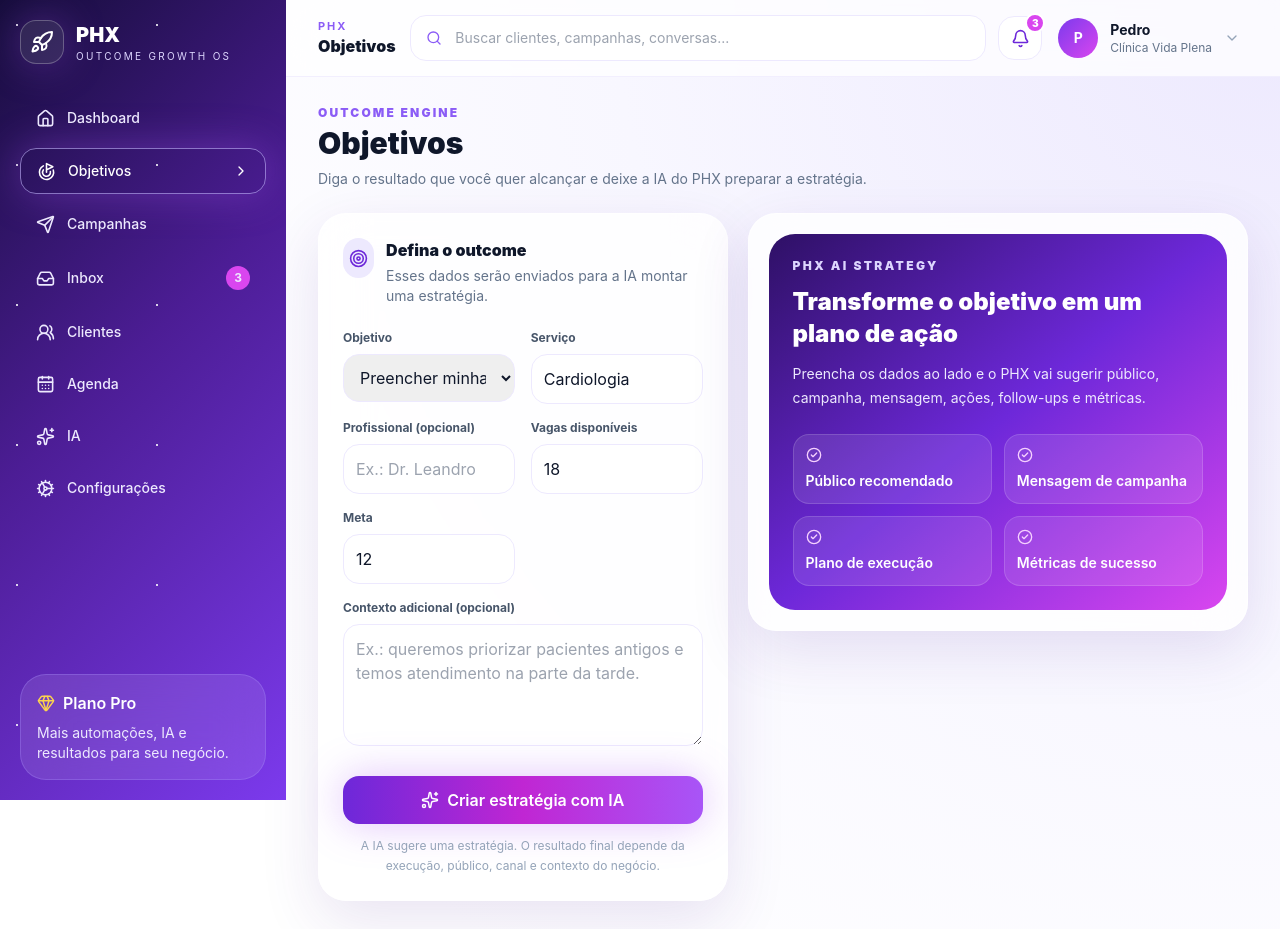
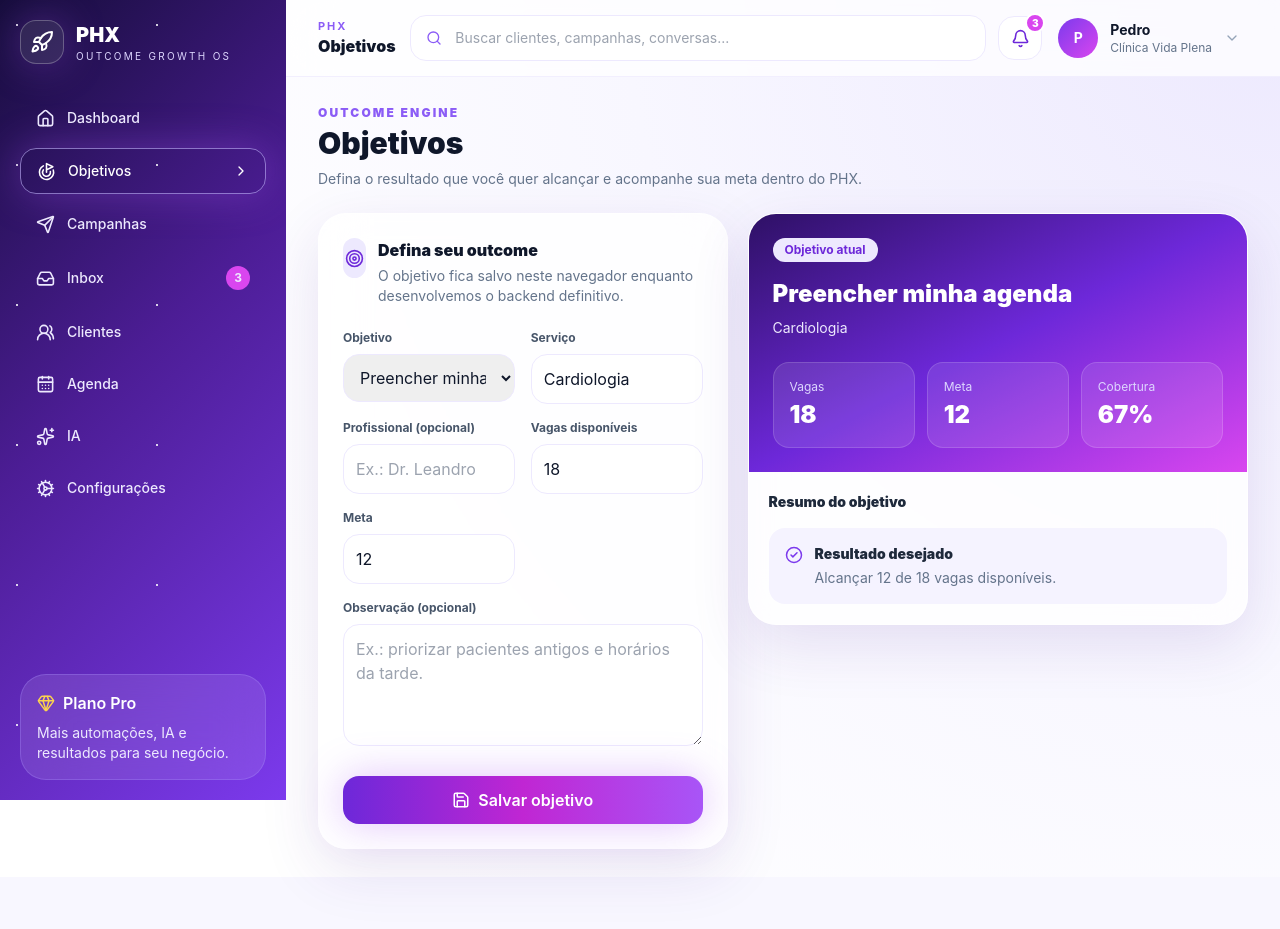
Before and after one commit to PedroH6/PHX, a React (Vite) app: page /objetivos in a window 1280 px wide. After the commit the page ends 877 px from the top, so only its background shows below. Built offline with nearby package versions, Linux system fonts and the light colour scheme.

Commit message:
refactor: remove AI strategy from objectives

```diff
--- a/src/pages/Objectives.jsx
+++ b/src/pages/Objectives.jsx
@@ -1,9 +1,9 @@
-import { useState } from 'react'
-import { ArrowRight, CheckCircle2, LoaderCircle, Send, Sparkles, Target, TriangleAlert } from 'lucide-react'
-import { useNavigate, useOutletContext } from 'react-router-dom'
+import { useEffect, useMemo, useState } from 'react'
+import { CheckCircle2, Save, Target } from 'lucide-react'
+import { useOutletContext } from 'react-router-dom'
 import { Field, PageHeading, StatusPill } from '../components/UI'
 
-const initialForm = {
+const defaultObjective = {
   objective: 'Preencher minha agenda',
   service: 'Cardiologia',
   professional: '',
@@ -12,50 +12,55 @@ const initialForm = {
   context: '',
 }
 
+function loadObjective() {
+  try {
+    const saved = localStorage.getItem('phx-current-objective')
+    return saved ? { ...defaultObjective, ...JSON.parse(saved) } : defaultObjective
+  } catch {
+    return defaultObjective
+  }
+}
+
 export default function Objectives() {
   const { notify } = useOutletContext()
-  const navigate = useNavigate()
-  const [form, setForm] = useState(initialForm)
-  const [strategy, setStrategy] = useState(null)
-  const [meta, setMeta] = useState(null)
-  const [loading, setLoading] = useState(false)
-  const [error, setError] = useState('')
+  const [form, setForm] = useState(loadObjective)
+  const [savedAt, setSavedAt] = useState('')
+
+  const progress = useMemo(() => {
+    const available = Math.max(1, Number(form.availableSlots) || 1)
+    const target = Math.max(0, Number(form.target) || 0)
+    return Math.min(100, Math.round((target / available) * 100))
+  }, [form.availableSlots, form.target])
+
+  useEffect(() => {
+    const saved = localStorage.getItem('phx-objective-saved-at')
+    if (saved) setSavedAt(saved)
+  }, [])
 
   const updateField = (field, value) => {
     setForm((current) => ({ ...current, [field]: value }))
   }
 
-  const generateStrategy = async (event) => {
+  const saveObjective = (event) => {
     event.preventDefault()
-    setLoading(true)
-    setError('')
-    setStrategy(null)
 
-    try {
-      const response = await fetch('/api/ai/strategy', {
-        method: 'POST',
-        headers: { 'Content-Type': 'application/json' },
-        body: JSON.stringify({
+    const normalized = {
       ...form,
-          availableSlots: Number(form.availableSlots),
-          target: Number(form.target),
-        }),
-      })
-
-      const data = await response.json()
-
-      if (!response.ok) {
-        throw new Error(data.error || 'Não foi possível gerar a estratégia.')
+      availableSlots: Math.max(1, Number(form.availableSlots) || 1),
+      target: Math.max(1, Number(form.target) || 1),
     }
 
-      setStrategy(data.strategy)
-      setMeta(data.meta)
-      notify('Estratégia criada com IA ✨')
-    } catch (requestError) {
-      setError(requestError.message)
-    } finally {
-      setLoading(false)
+    if (normalized.target > normalized.availableSlots) {
+      notify('A meta não pode ser maior que as vagas disponíveis')
+      return
     }
+
+    const now = new Date().toLocaleString('pt-BR')
+    localStorage.setItem('phx-current-objective', JSON.stringify(normalized))
+    localStorage.setItem('phx-objective-saved-at', now)
+    setForm(normalized)
+    setSavedAt(now)
+    notify('Objetivo salvo com sucesso')
   }
 
   return (
@@ -63,12 +68,12 @@ export default function Objectives() {
       <PageHeading
         eyebrow="Outcome Engine"
         title="Objetivos"
-        description="Diga o resultado que você quer alcançar e deixe a IA do PHX preparar a estratégia."
+        description="Defina o resultado que você quer alcançar e acompanhe sua meta dentro do PHX."
       />
 
       <section className="grid gap-5 xl:grid-cols-[.9fr_1.1fr]">
         <form
-          onSubmit={generateStrategy}
+          onSubmit={saveObjective}
           className="glass-card self-start p-5 sm:p-6"
         >
           <div className="flex items-start gap-3">
@@ -76,9 +81,10 @@ export default function Objectives() {
               <Target size={19} />
             </div>
             <div>
-              <h2 className="font-black text-slate-900">Defina o outcome</h2>
+              <h2 className="font-black text-slate-900">Defina seu outcome</h2>
               <p className="mt-1 text-sm text-slate-500">
-                Esses dados serão enviados para a IA montar uma estratégia.
+                O objetivo fica salvo neste navegador enquanto desenvolvemos o
+                backend definitivo.
               </p>
             </div>
           </div>
@@ -141,223 +147,98 @@ export default function Objectives() {
             </Field>
 
             <div className="sm:col-span-2">
-              <Field label="Contexto adicional (opcional)">
+              <Field label="Observação (opcional)">
                 <textarea
                   rows="4"
                   value={form.context}
                   onChange={(event) =>
                     updateField('context', event.target.value)
                   }
-                  placeholder="Ex.: queremos priorizar pacientes antigos e temos atendimento na parte da tarde."
+                  placeholder="Ex.: priorizar pacientes antigos e horários da tarde."
                 />
               </Field>
             </div>
           </div>
 
-          {error && (
-            <div className="mt-5 flex gap-3 rounded-2xl border border-rose-100 bg-rose-50 p-4 text-sm text-rose-700">
-              <TriangleAlert className="mt-0.5 shrink-0" size={18} />
-              <div>
-                <div className="font-black">Não foi possível gerar</div>
-                <div className="mt-1">{error}</div>
-              </div>
-            </div>
-          )}
-
-          <button
-            type="submit"
-            disabled={loading}
-            className="gradient-button mt-6 w-full disabled:cursor-not-allowed disabled:opacity-60"
-          >
-            {loading ? (
-              <>
-                <LoaderCircle className="animate-spin" size={18} />
-                Criando estratégia...
-              </>
-            ) : (
-              <>
-                <Sparkles size={18} />
-                Criar estratégia com IA
-              </>
-            )}
+          <button type="submit" className="gradient-button mt-6 w-full">
+            <Save size={18} />
+            Salvar objetivo
           </button>
-
-          <p className="mt-3 text-center text-xs leading-5 text-slate-400">
-            A IA sugere uma estratégia. O resultado final depende da execução,
-            público, canal e contexto do negócio.
-          </p>
         </form>
 
-        <div className="min-w-0">
-          {!strategy ? (
-            <div className="glass-card overflow-hidden p-5">
-              <div className="rounded-[26px] bg-gradient-to-br from-violet-950 via-violet-700 to-fuchsia-500 p-6 text-white">
-                <div className="text-xs font-black uppercase tracking-[.2em] text-violet-200">
-                  PHX AI Strategy
-                </div>
-                <h3 className="mt-3 text-2xl font-black">
-                  Transforme o objetivo em um plano de ação
-                </h3>
-                <p className="mt-3 max-w-lg text-sm leading-6 text-violet-100">
-                  Preencha os dados ao lado e o PHX vai sugerir público,
-                  campanha, mensagem, ações, follow-ups e métricas.
-                </p>
-
-                <div className="mt-6 grid gap-3 sm:grid-cols-2">
-                  {[
-                    'Público recomendado',
-                    'Mensagem de campanha',
-                    'Plano de execução',
-                    'Métricas de sucesso',
-                  ].map((item) => (
-                    <div
-                      key={item}
-                      className="rounded-2xl border border-white/15 bg-white/10 p-3 text-sm font-semibold"
-                    >
-                      <CheckCircle2
-                        size={16}
-                        className="mb-2 text-fuchsia-200"
-                      />
-                      {item}
-                    </div>
-                  ))}
-                </div>
-              </div>
-            </div>
-          ) : (
         <div className="space-y-5">
           <div className="glass-card overflow-hidden">
-                <div className="bg-gradient-to-br from-violet-950 via-violet-800 to-fuchsia-600 p-6 text-white">
+            <div className="bg-gradient-to-br from-violet-950 via-violet-700 to-fuchsia-500 p-6 text-white">
               <div className="flex flex-wrap items-center gap-2">
-                    <StatusPill>Estratégia gerada por IA</StatusPill>
-                    {meta?.model && (
+                <StatusPill>Objetivo atual</StatusPill>
+                {savedAt && (
                   <span className="text-xs font-semibold text-violet-200">
-                        {meta.model}
+                    salvo em {savedAt}
                   </span>
                 )}
               </div>
 
-                  <h2 className="mt-4 text-2xl font-black">
-                    {strategy.title}
-                  </h2>
-                  <p className="mt-3 max-w-2xl text-sm leading-6 text-violet-100">
-                    {strategy.summary}
+              <h3 className="mt-4 text-2xl font-black">{form.objective}</h3>
+              <p className="mt-2 text-sm text-violet-100">
+                {form.service}
+                {form.professional ? ` • ${form.professional}` : ''}
               </p>
+
+              <div className="mt-6 grid gap-3 sm:grid-cols-3">
+                <div className="rounded-2xl border border-white/15 bg-white/10 p-4">
+                  <div className="text-xs text-violet-200">Vagas</div>
+                  <div className="mt-1 text-2xl font-black">
+                    {form.availableSlots}
+                  </div>
                 </div>
 
-                <div className="grid gap-4 p-5 sm:grid-cols-2">
-                  <div className="rounded-2xl bg-violet-50 p-4">
-                    <div className="text-xs font-black uppercase tracking-[.14em] text-violet-500">
-                      Público sugerido
-                    </div>
-                    <p className="mt-2 text-sm leading-6 text-slate-600">
-                      {strategy.audience}
-                    </p>
+                <div className="rounded-2xl border border-white/15 bg-white/10 p-4">
+                  <div className="text-xs text-violet-200">Meta</div>
+                  <div className="mt-1 text-2xl font-black">{form.target}</div>
                 </div>
 
-                  <div className="rounded-2xl bg-violet-50 p-4">
-                    <div className="text-xs font-black uppercase tracking-[.14em] text-violet-500">
-                      KPI principal
-                    </div>
-                    <div className="mt-2 font-black text-slate-800">
-                      {strategy.successMetrics.primaryKpi}
-                    </div>
-                    <div className="mt-1 text-sm text-slate-500">
-                      {strategy.successMetrics.target}
-                    </div>
+                <div className="rounded-2xl border border-white/15 bg-white/10 p-4">
+                  <div className="text-xs text-violet-200">Cobertura</div>
+                  <div className="mt-1 text-2xl font-black">{progress}%</div>
                 </div>
               </div>
             </div>
 
-              <div className="glass-card p-5">
-                <div className="flex items-center gap-2">
-                  <Send size={18} className="text-violet-600" />
-                  <h3 className="font-black">Campanha sugerida</h3>
+            <div className="p-5">
+              <div className="text-sm font-black text-slate-800">
+                Resumo do objetivo
               </div>
 
-                <div className="mt-4 rounded-[22px] border border-violet-100 bg-violet-50/60 p-4">
-                  <div className="flex flex-wrap items-center justify-between gap-2">
-                    <div className="font-black text-slate-800">
-                      {strategy.campaign.name}
+              <div className="mt-4 space-y-3">
+                <div className="flex items-start gap-3 rounded-2xl bg-violet-50 p-4">
+                  <CheckCircle2
+                    size={18}
+                    className="mt-0.5 shrink-0 text-violet-600"
+                  />
+                  <div>
+                    <div className="text-sm font-black text-slate-800">
+                      Resultado desejado
                     </div>
-                    <StatusPill>{strategy.campaign.channel}</StatusPill>
-                  </div>
-
-                  <p className="mt-4 whitespace-pre-line text-sm leading-6 text-slate-600">
-                    {strategy.campaign.message}
-                  </p>
-
-                  <div className="mt-4 rounded-xl bg-white px-3 py-2 text-sm font-bold text-violet-700">
-                    CTA: {strategy.campaign.cta}
+                    <div className="mt-1 text-sm text-slate-500">
+                      Alcançar {form.target} de {form.availableSlots} vagas
+                      disponíveis.
                     </div>
                   </div>
                 </div>
 
-              <div className="glass-card p-5">
-                <h3 className="font-black">Plano de ação</h3>
-
-                <div className="mt-4 space-y-3">
-                  {strategy.actions.map((action) => (
-                    <div
-                      key={`${action.order}-${action.title}`}
-                      className="flex gap-3 rounded-2xl border border-violet-100 p-4"
-                    >
-                      <div className="grid h-8 w-8 shrink-0 place-items-center rounded-xl bg-violet-600 text-xs font-black text-white">
-                        {action.order}
+                {form.context && (
+                  <div className="rounded-2xl border border-violet-100 p-4">
+                    <div className="text-xs font-black uppercase tracking-[.12em] text-violet-500">
+                      Observação
                     </div>
-                      <div>
-                        <div className="font-black text-slate-800">
-                          {action.title}
-                        </div>
-                        <p className="mt-1 text-sm leading-5 text-slate-500">
-                          {action.description}
+                    <p className="mt-2 text-sm leading-6 text-slate-500">
+                      {form.context}
                     </p>
                   </div>
-                    </div>
-                  ))}
-                </div>
-              </div>
-
-              <div className="grid gap-5 lg:grid-cols-2">
-                <div className="glass-card p-5">
-                  <h3 className="font-black">Follow-ups</h3>
-                  <div className="mt-4 space-y-2">
-                    {strategy.followUps.map((followUp) => (
-                      <div
-                        key={followUp}
-                        className="rounded-2xl bg-violet-50 p-3 text-sm leading-5 text-slate-600"
-                      >
-                        {followUp}
-                      </div>
-                    ))}
-                  </div>
-                </div>
-
-                <div className="glass-card p-5">
-                  <h3 className="font-black">Cuidados da estratégia</h3>
-                  <div className="mt-4 space-y-2">
-                    {strategy.risks.map((risk) => (
-                      <div
-                        key={risk}
-                        className="rounded-2xl bg-amber-50 p-3 text-sm leading-5 text-amber-800"
-                      >
-                        {risk}
-                      </div>
-                    ))}
+                )}
               </div>
             </div>
           </div>
-
-              <button
-                type="button"
-                onClick={() => navigate('/campanhas')}
-                className="gradient-button w-full"
-              >
-                Transformar estratégia em campanha
-                <ArrowRight size={18} />
-              </button>
-            </div>
-          )}
         </div>
       </section>
     </div>
```
Lines whose indentation alone changed are shown as unchanged.
